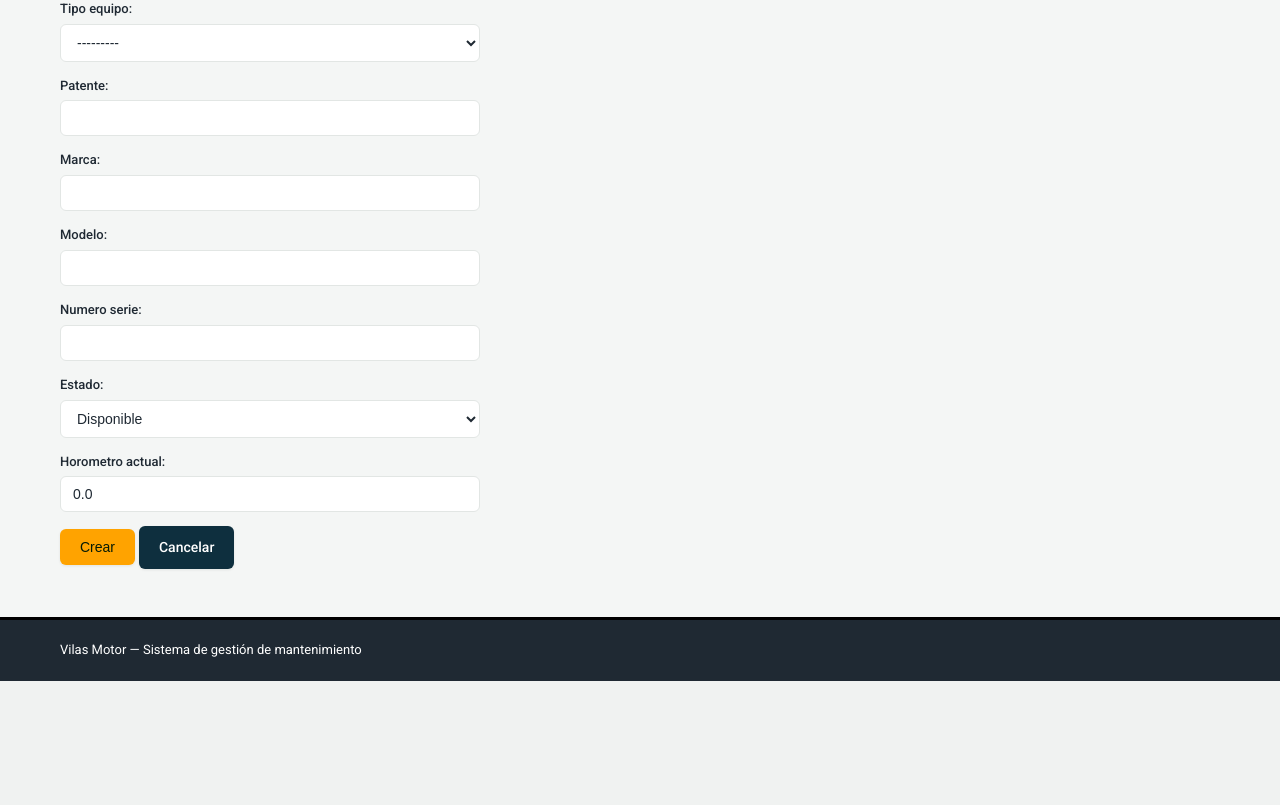
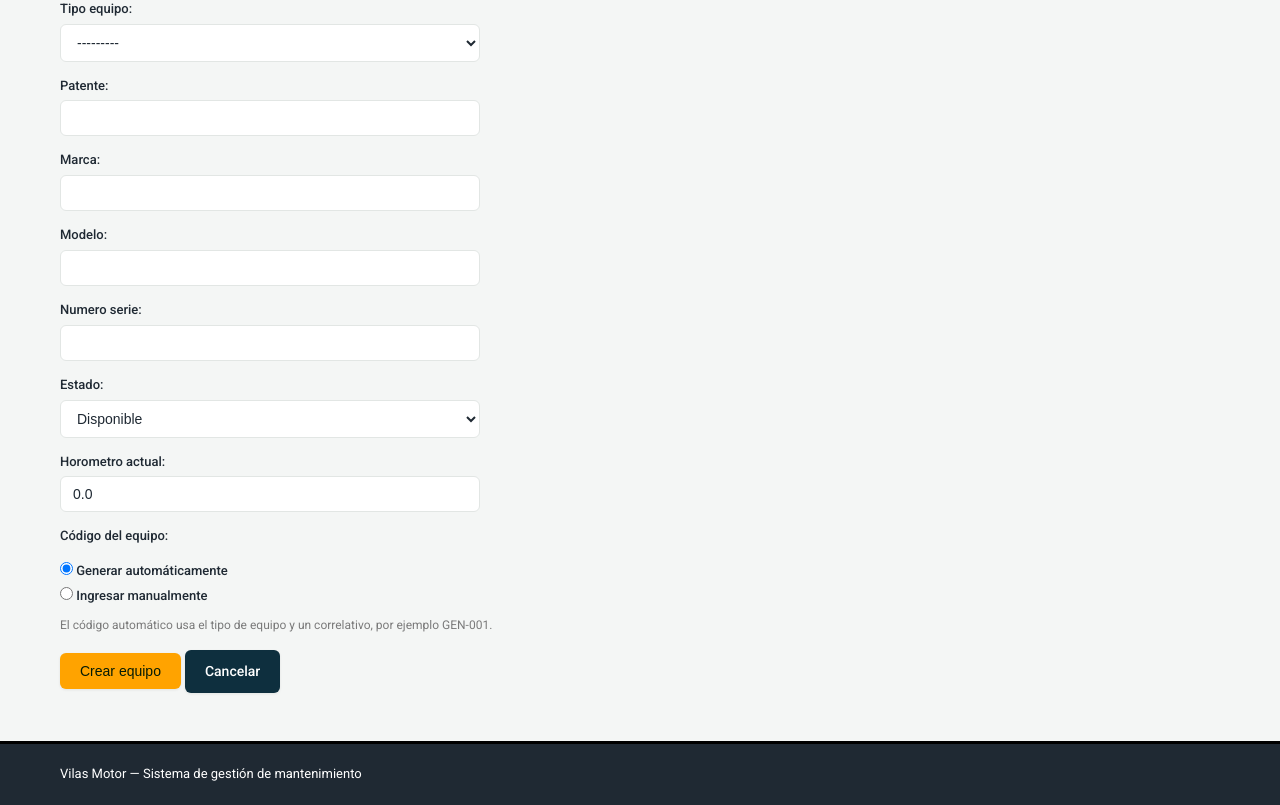
Before and after one commit to kbdd23/vilas_motorMVP_E2, a Django app: page /equipos/nueva/ in a window 1280 px wide. Shown: the part 258-1063 px from the top of the page. Before the commit the page ends 939 px from the top, so only its background shows below. Run offline with Django 5.2, Linux system fonts and the light colour scheme; a user stored in the database is signed in; tables that the repository leaves empty hold one stand-in row (values such as "Sample post"); some web fonts are replaced.

Commit message:
Feat: codigo de equipo automatico por tipo (GEN-001) o manual
Reemplaza la serie EQ-00001 generada en el modelo por el formulario del
repo de Fothermuckerr: el código se arma con el tipo de equipo y un
correlativo, o se ingresa a mano (normalizado a mayúsculas). Al editar
un equipo el código no se modifica. Agrega el filtro por estado en el
listado de equipos.

```diff
--- a/flota/forms.py
+++ b/flota/forms.py
@@ -1,4 +1,7 @@
+import re
+
 from django import forms
+from django.db import models
 
 from .models import Equipo, TipoEquipo
 
@@ -10,6 +13,59 @@ class TipoEquipoForm(forms.ModelForm):
 
 
 class EquipoForm(forms.ModelForm):
+    class ModoCodigo(models.TextChoices):
+        AUTOMATICO = 'AUTO', 'Generar automáticamente'
+        MANUAL = 'MANUAL', 'Ingresar manualmente'
+
+    modo_codigo = forms.ChoiceField(
+        choices=ModoCodigo.choices,
+        initial=ModoCodigo.AUTOMATICO,
+        required=False,
+        widget=forms.RadioSelect,
+        label='Código del equipo',
+        help_text='El código automático usa el tipo de equipo y un correlativo, por ejemplo GEN-001.',
+    )
+
     class Meta:
         model = Equipo
-        fields = ['tipo_equipo', 'patente', 'marca', 'modelo', 'numero_serie', 'estado', 'horometro_actual']
+        fields = ['codigo', 'tipo_equipo', 'patente', 'marca', 'modelo', 'numero_serie', 'estado', 'horometro_actual']
+
+    def __init__(self, *args, **kwargs):
+        super().__init__(*args, **kwargs)
+        if self.instance.pk:
+            # Al editar, el código ya asignado no se cambia: es la identidad del equipo.
+            del self.fields['modo_codigo']
+            del self.fields['codigo']
+            return
+        self.fields['codigo'].required = False
+        self.fields['codigo'].help_text = 'Solo es obligatorio si eliges ingreso manual.'
+
+    @staticmethod
+    def codigo_automatico(tipo_equipo):
+        """Devuelve el siguiente código disponible para un tipo de equipo."""
+        base = re.sub(r'[^A-Z0-9]+', '', tipo_equipo.nombre.upper())[:8] or 'EQ'
+        correlativo = 1
+        while Equipo.objects.filter(codigo=f'{base}-{correlativo:03d}').exists():
+            correlativo += 1
+        return f'{base}-{correlativo:03d}'
+
+    def clean(self):
+        cleaned_data = super().clean()
+        if self.instance.pk:
+            return cleaned_data
+        # El modo ausente mantiene compatibilidad con integraciones/formularios
+        # anteriores: si enviaban un código se considera manual.
+        modo = cleaned_data.get('modo_codigo') or (
+            self.ModoCodigo.MANUAL if cleaned_data.get('codigo') else self.ModoCodigo.AUTOMATICO
+        )
+        tipo_equipo = cleaned_data.get('tipo_equipo')
+        codigo = (cleaned_data.get('codigo') or '').strip().upper()
+
+        if modo == self.ModoCodigo.AUTOMATICO and tipo_equipo:
+            cleaned_data['codigo'] = self.codigo_automatico(tipo_equipo)
+        elif modo == self.ModoCodigo.MANUAL:
+            if not codigo:
+                self.add_error('codigo', 'Ingresa el código que deseas asignar.')
+            else:
+                cleaned_data['codigo'] = codigo
+        return cleaned_data
--- a/flota/models.py
+++ b/flota/models.py
@@ -1,8 +1,6 @@
 from decimal import Decimal
 
-from django.db import IntegrityError, models, transaction
-
-PREFIJO_CODIGO = 'EQ-'
+from django.db import models
 
 
 class TipoEquipo(models.Model):
@@ -39,7 +37,7 @@ class Equipo(models.Model):
         db_column='id_tipo_equipo',
         related_name='equipos',
     )
-    codigo = models.CharField(max_length=30, unique=True, blank=True)
+    codigo = models.CharField(max_length=30, unique=True)
     patente = models.CharField(max_length=10, unique=True, null=True, blank=True)
     marca = models.CharField(max_length=50, null=True, blank=True)
     modelo = models.CharField(max_length=50, null=True, blank=True)
@@ -56,40 +54,6 @@ class Equipo(models.Model):
 
     def __str__(self):
         return self.codigo
-
-    def save(self, *args, **kwargs):
-        """Asigna un código correlativo si el equipo entra sin uno.
-
-        El código es un dato del sistema, no algo que el usuario escriba, por eso
-        se genera acá y no en el formulario. Si dos altas simultáneas calculan el
-        mismo correlativo, la segunda choca contra la restricción unique y se
-        reintenta con el siguiente.
-        """
-        if self.codigo:
-            return super().save(*args, **kwargs)
-
-        for intento in range(1, 4):
-            self.codigo = self._siguienteCodigo()
-            try:
-                with transaction.atomic():
-                    return super().save(*args, **kwargs)
-            except IntegrityError:
-                if intento == 3:
-                    raise
-                self.codigo = ''
-
-    @classmethod
-    def _siguienteCodigo(cls):
-        """Correlativo siguiente de la serie EQ-, según los códigos ya generados."""
-        codigos = cls.objects.filter(
-            codigo__startswith=PREFIJO_CODIGO
-        ).values_list('codigo', flat=True)
-        correlativos = [
-            int(codigo[len(PREFIJO_CODIGO):])
-            for codigo in codigos
-            if codigo[len(PREFIJO_CODIGO):].isdigit()
-        ]
-        return f'{PREFIJO_CODIGO}{max(correlativos, default=0) + 1:05d}'
 
     def cambiarEstado(self, estado):
         """Transiciona el estado del equipo y persiste el cambio.
--- a/flota/views.py
+++ b/flota/views.py
@@ -15,10 +15,18 @@ def lista_equipos(request):
     El desplegable de "Cambiar estado" sale de acá para que la pantalla y el modelo
     no puedan discrepar sobre qué estados existen.
     """
+    estado = request.GET.get('estado')
+    estados_validos = dict(Equipo.Estado.choices)
     equipos = Equipo.objects.select_related('tipo_equipo').order_by('codigo')
+    if estado in estados_validos:
+        equipos = equipos.filter(estado=estado)
+    else:
+        estado = None
     return render(request, 'flota/equipos.html', {
         'equipos': equipos,
         'estados': Equipo.Estado.choices,
+        'estado_filtrado': estado,
+        'etiqueta_estado_filtrado': estados_validos.get(estado),
     })
 
 
@@ -55,7 +63,7 @@ def crear_equipo(request):
 def editar_equipo(request, pk):
     """Edita los datos de un equipo ya registrado.
 
-    El código no se edita: es un dato del sistema que se asignó al crear la ficha.
+    El código no se edita: se asignó al crear la ficha, automático o manual.
     """
     equipo = get_object_or_404(Equipo, pk=pk)
     if request.method == 'POST':
--- a/templates/flota/crear_equipo.html
+++ b/templates/flota/crear_equipo.html
@@ -6,10 +6,35 @@
 <h1>Crear equipo</h1>
 <p class="page-subtitle">Agregar una máquina al inventario de la flota.</p>
 
-<form method="post" class="form">
+<form method="post" class="form form-card" id="equipo-form">
     {% csrf_token %}
-    {{ form.as_p }}
-    <button type="submit" class="btn btn-primary">Crear</button>
-    <a class="btn btn-secondary" href="{% url 'flota:equipos' %}">Cancelar</a>
+    {% for field in form %}
+    <p{% if field.name == 'codigo' %} id="codigo-manual"{% endif %}>
+        {{ field.label_tag }}
+        {{ field }}
+        {% if field.help_text %}<span class="helptext">{{ field.help_text }}</span>{% endif %}
+        {{ field.errors }}
+    </p>
+    {% endfor %}
+    <div class="form-actions">
+        <button type="submit" class="btn btn-primary">Crear equipo</button>
+        <a class="btn btn-secondary" href="{% url 'flota:equipos' %}">Cancelar</a>
+    </div>
 </form>
+
+<script>
+    (function () {
+        const radios = document.querySelectorAll('input[name="modo_codigo"]');
+        const manual = document.getElementById('codigo-manual');
+        const input = document.getElementById('id_codigo');
+        function updateCodeMode() {
+            const selected = document.querySelector('input[name="modo_codigo"]:checked');
+            const automatico = selected && selected.value === 'AUTO';
+            manual.hidden = automatico;
+            input.disabled = automatico;
+        }
+        radios.forEach(radio => radio.addEventListener('change', updateCodeMode));
+        updateCodeMode();
+    }());
+</script>
 {% endblock %}
--- a/templates/flota/equipos.html
+++ b/templates/flota/equipos.html
@@ -5,7 +5,11 @@
 
 {% block content %}
 <h1>Equipos</h1>
-<p class="page-subtitle">Inventario de la flota.</p>
+<p class="page-subtitle">{% if estado_filtrado %}Mostrando: {{ etiqueta_estado_filtrado }}.{% else %}Inventario completo de la flota.{% endif %}</p>
+
+{% if estado_filtrado %}
+<div class="active-filter"><span>Filtro activo: {{ etiqueta_estado_filtrado }}</span><a href="{% url 'flota:equipos' %}">Ver toda la flota</a></div>
+{% endif %}
 
 <p>
     <a class="btn btn-primary" href="{% url 'flota:crear_equipo' %}">Crear equipo</a>
```
Also changed, not shown: flota/migrations/0004_codigo_equipo_obligatorio.py (added).
